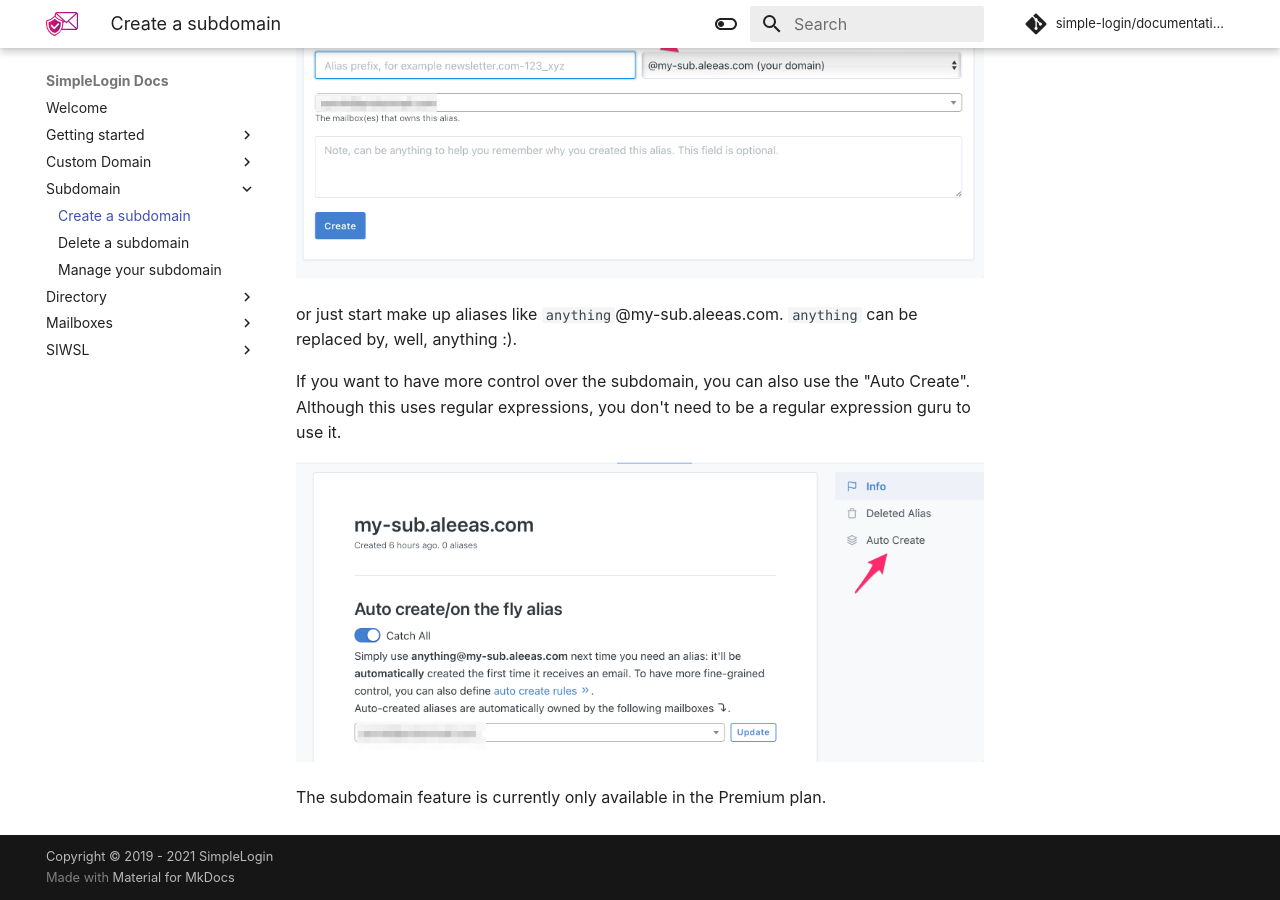
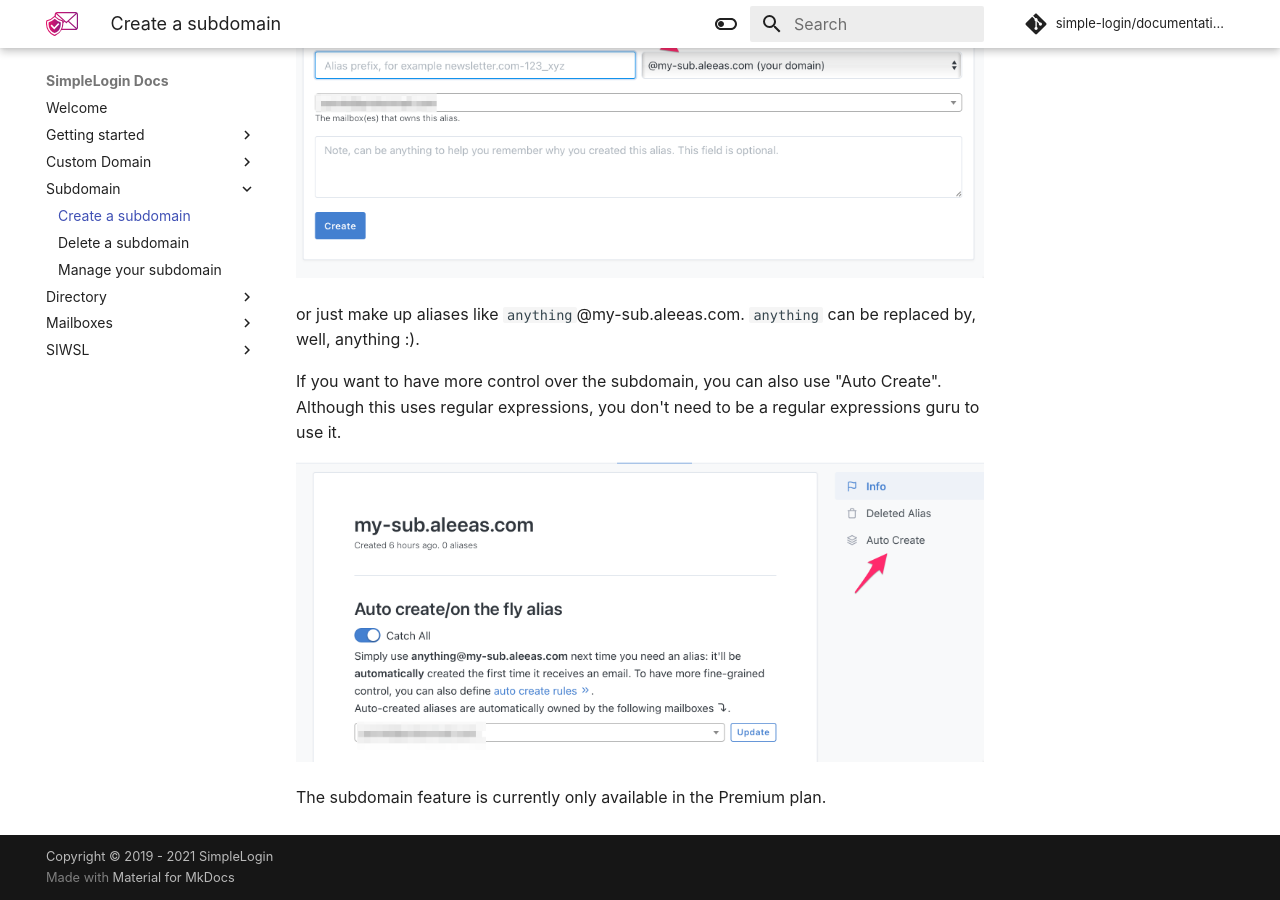
Before and after one commit to simple-login/documentation, an MkDocs documentation site: the page built from docs/subdomain/new.md, in a window 1280 px wide and 900 px high, scrolled down 857 px. Built offline with MkDocs 1.6.1 and Material for MkDocs 9.7.7, drawn with Linux system fonts in a browser that asks for light colours; comment, search, counter and statistics services are not loaded; some of the changed text lies outside the part shown.

Commit message:
Grammar in subdomain docs
Fixed an incorrect use of an idiom and other grammar fixes

```diff
--- a/docs/subdomain/new.md
+++ b/docs/subdomain/new.md
@@ -14,9 +14,9 @@ Once created, you can either create a new alias with this new subdomain
 
 ![](./new-alias.png)
 
-or just start make up aliases like `anything`@my-sub.aleeas.com. `anything` can be replaced by, well, anything :).
+or just make up aliases like `anything`@my-sub.aleeas.com. `anything` can be replaced by, well, anything :).
 
-If you want to have more control over the subdomain, you can also use the "Auto Create". Although this uses regular expressions, you don't need to be a regular expression guru to use it.
+If you want to have more control over the subdomain, you can also use "Auto Create". Although this uses regular expressions, you don't need to be a regular expressions guru to use it.
 
 ![](./auto-create.png)
 
```
Also changed, not shown: other parts of docs/subdomain/new.md (+1 -1 lines).
